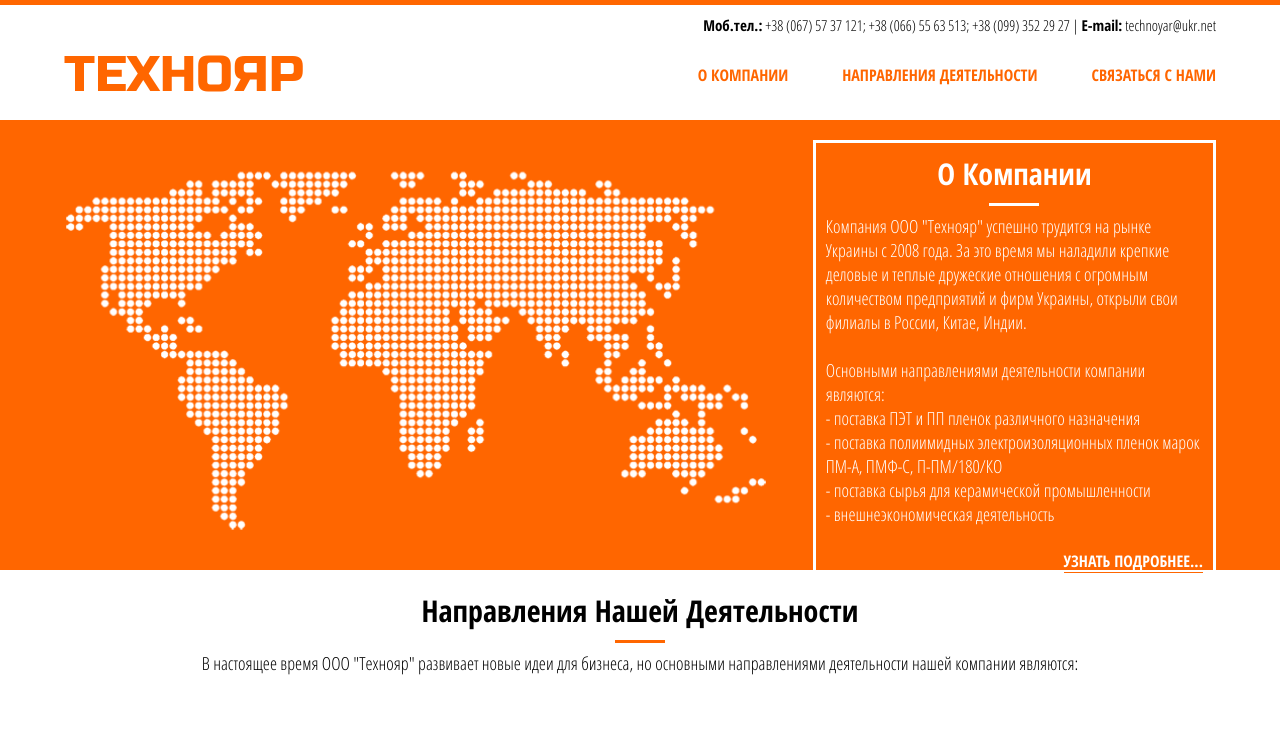
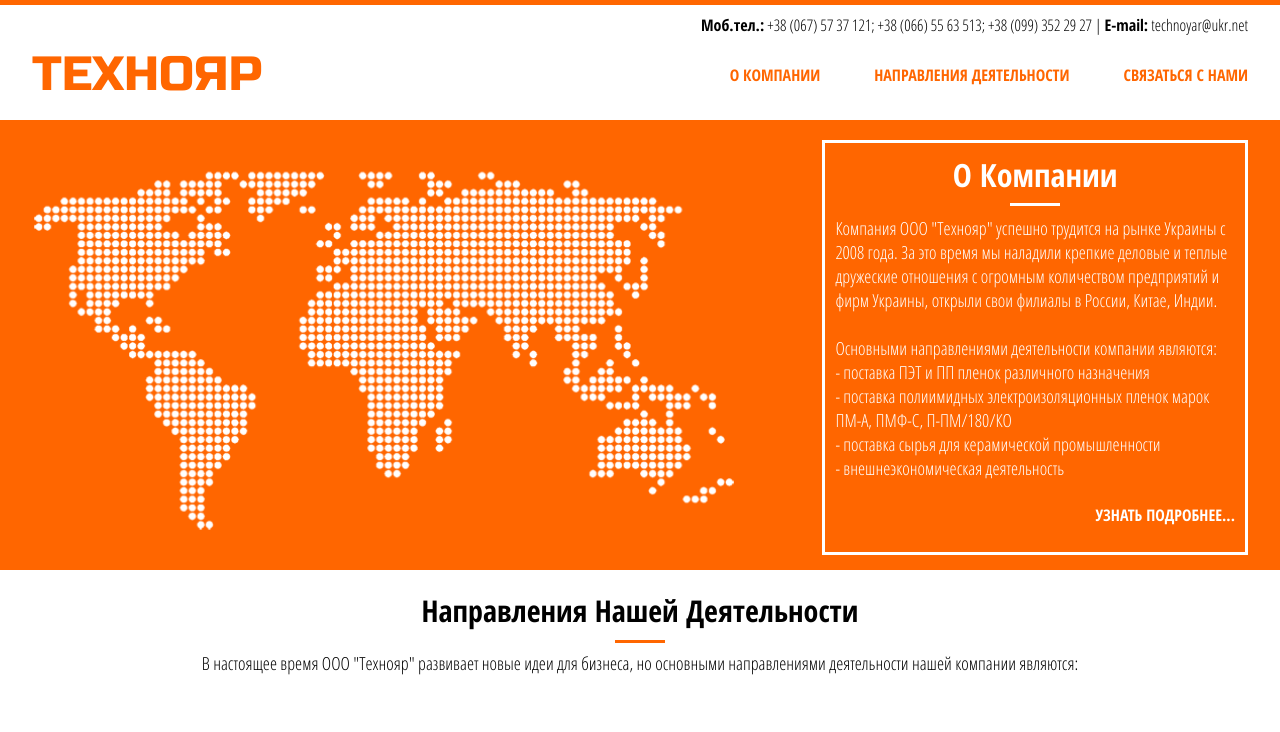
Before and after one commit to sintezmax2008/web, a website: page app/index.html in a window 1280 px wide. Shown: the top 732 px of the page. Drawn offline with Linux system fonts and the light colour scheme.

Commit message:
05-04-2017-2

```diff
--- a/app/index.html
+++ b/app/index.html
@@ -110,8 +110,7 @@
 					Харьковская обл.<br>
 					Чугуевский  р-н<br>
 					с. Каменная Яруга<br>
-					ул. Харьковская, 45-А<br>
-					ЕГРПОУ: 38459791<br><br>
+					ул. Харьковская, 45-А<br><br>
 					Моб.тел:<br>
 					+38 067 57 37 121<br>
 					+38 066 55 63 513<br>
@@ -126,8 +125,7 @@
 					Россия<br>
 					Белгородская обл.<br>
 					г. Белгород<br>
-					Народный бульвар, 70<br>
-					ИНН: 3123373030<br><br>
+					Народный бульвар, 70<br><br>
 					Раб.тел.:<br>
 					+7 4722 270 719<br><br>
 					Моб.тел.:<br>
--- a/app/sass/main.sass
+++ b/app/sass/main.sass
@@ -10,7 +10,7 @@
 	margin: 0 auto
 
 .inner
-	width: 90%
+	width: 95%
 	margin: 0 auto
 	clear: both
 
@@ -24,9 +24,9 @@
 	line-height: 20px
 	text-align: right
 	font-family: 'Open Sans Condensed', sans-serif
-	font-size: 15px
+	font-size: 1em
 	font-weight: 400
-	padding: 10px 0
+	padding: 0.8% 0
 
 	span
 		font-weight: 700
@@ -36,16 +36,19 @@
 		color: #000
 
 .logo
+	width: 20%
 	float: left
 	a
 		font-family: 'Russo One', sans-serif
-		font-size: 50px
+		font-size: 3em
 		text-transform: uppercase
 		text-decoration: none
 		color: #ff6600
 
 .nav
+	width: 80%
 	float: right
+	text-align: right
 	li
 		display: inline-block
 		margin-left: 50px
@@ -53,6 +56,7 @@
 	a
 		font-family: 'Open Sans Condensed', sans-serif
 		font-weight: 700
+		font-size: 1em
 		text-transform: uppercase
 		text-decoration: none
 		color: #ff6600
@@ -65,14 +69,13 @@
 		transition: 0.5s
 
 .about
-	width: 100%
 	min-height: 450px
 	padding: 20px 0
 	background-color: #ff6600
 
 .about_img
 	height: 415px
-	width: 65%
+	width: 60%
 	background-image: url("../img/about.png")
 	background-repeat: no-repeat
 	background-size: contain
@@ -80,14 +83,14 @@
 
 .about_text
 	width: 35%
-	height: 100%
+	height: 415px
 	border: 3px solid #fff
 	padding: 10px
 	float: right
 
 	h1
 		font-family: 'Open Sans Condensed', sans-serif
-		font-size: 30px
+		font-size: 2em
 		font-weight: 700
 		text-transform: capitalize
 		color: #fff
@@ -333,7 +336,7 @@
 	width: 60%
 
 .submit
-	width: 200px
+	width: 25%
 	padding: 0
 	float: right
 	transition: 1s
```
Also changed, not shown: app/css/main.css, dist/css/main.css, dist/index.html.
